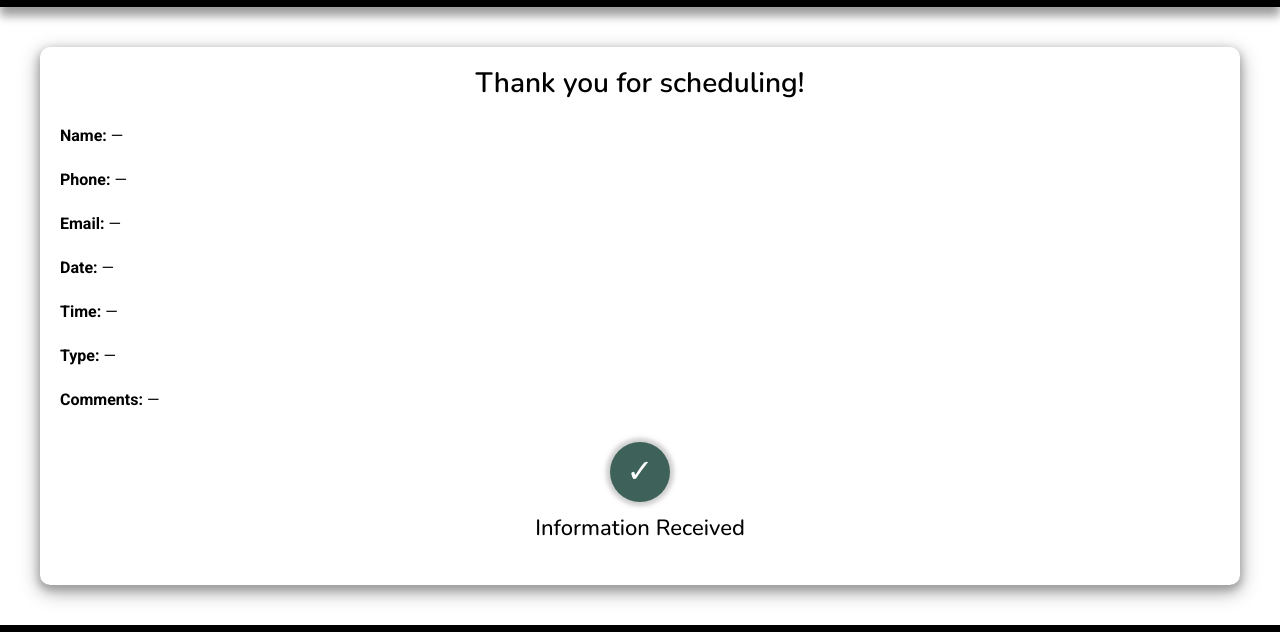
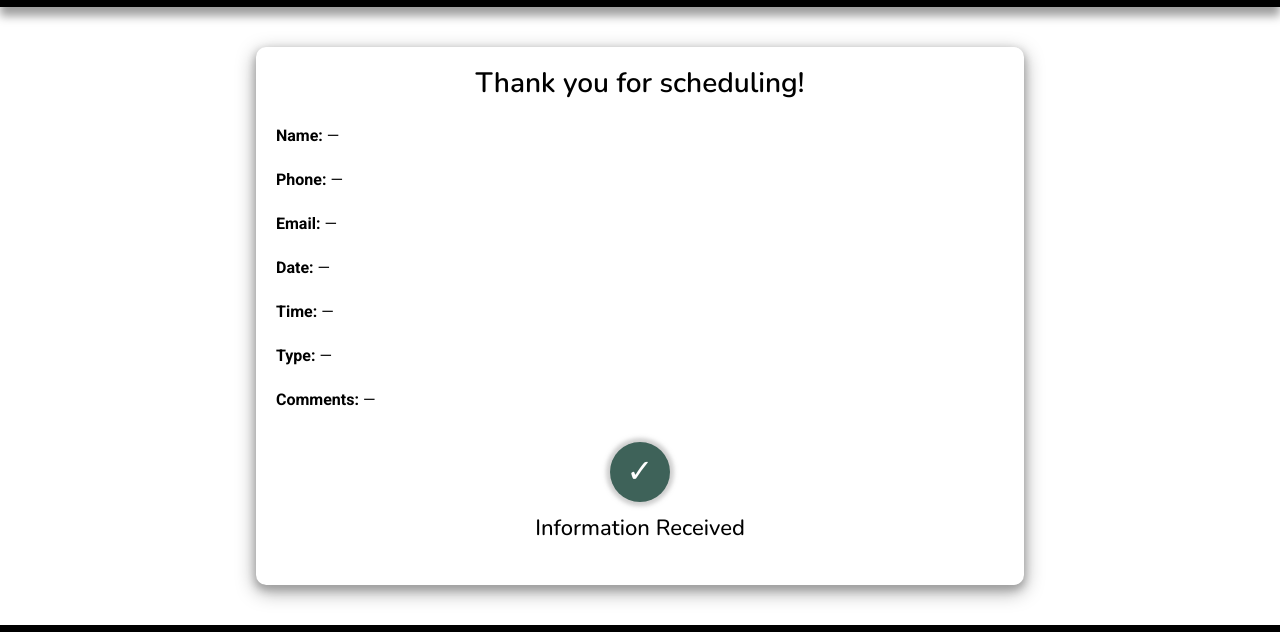
Before and after one commit to isabellacortez/Clean-Pour, a plain HTML site: page receipt.html in a window 1280 px wide. Shown: the part 100-732 px from the top of the page. Drawn offline with nearby package versions, Linux system fonts and the light colour scheme.

Commit message:
05/27/2025

```diff
--- a/css/styles.css
+++ b/css/styles.css
@@ -533,4 +533,11 @@ select:focus {
     width: 60%;
     margin: 40px auto;
   }
+
+  /* Receipt page */
+
+  .receipt {
+    width: 60%;
+    margin: 40px auto;
+  }
 }
```
